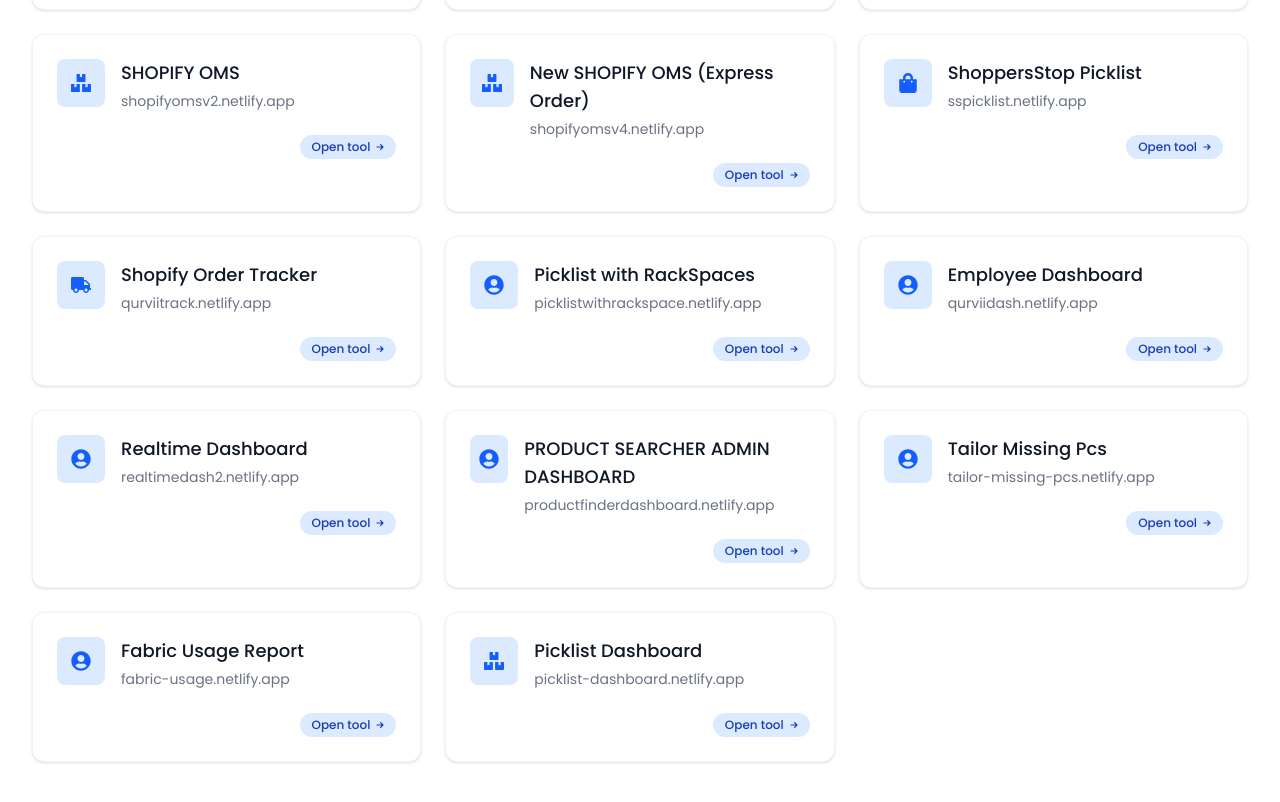
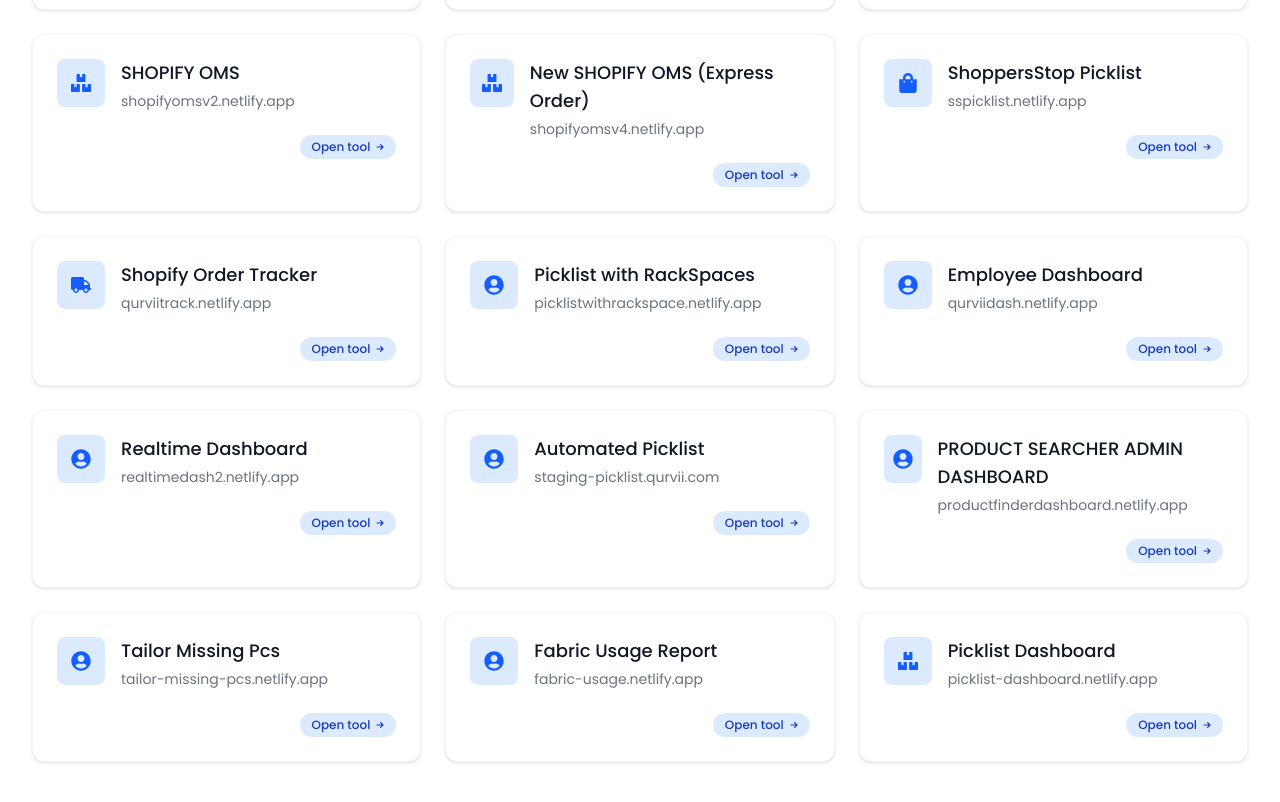
Before and after one commit to Sachinrawat6/tool, a React (Vite) app: page / in a window 1280 px wide. Shown: the part 1432-2234 px from the top of the page. Built offline with nearby package versions, Linux system fonts and the light colour scheme.

Commit message:
Update Tools.jsx

```diff
--- a/src/components/Tools.jsx
+++ b/src/components/Tools.jsx
@@ -182,6 +182,11 @@
     url: "https://realtimedash2.netlify.app/",
     icon: <FaUserCircle />,
   },
+   {
+    header: "Automated Picklist",
+    url: "https://staging-picklist.qurvii.com",
+    icon: <FaUserCircle />,
+  },
   // {
   //   header: "PRODUCT SEARCHER ADMIN DASHBOARD",
   //   url: "https://iadminpanel.netlify.app/",
```
